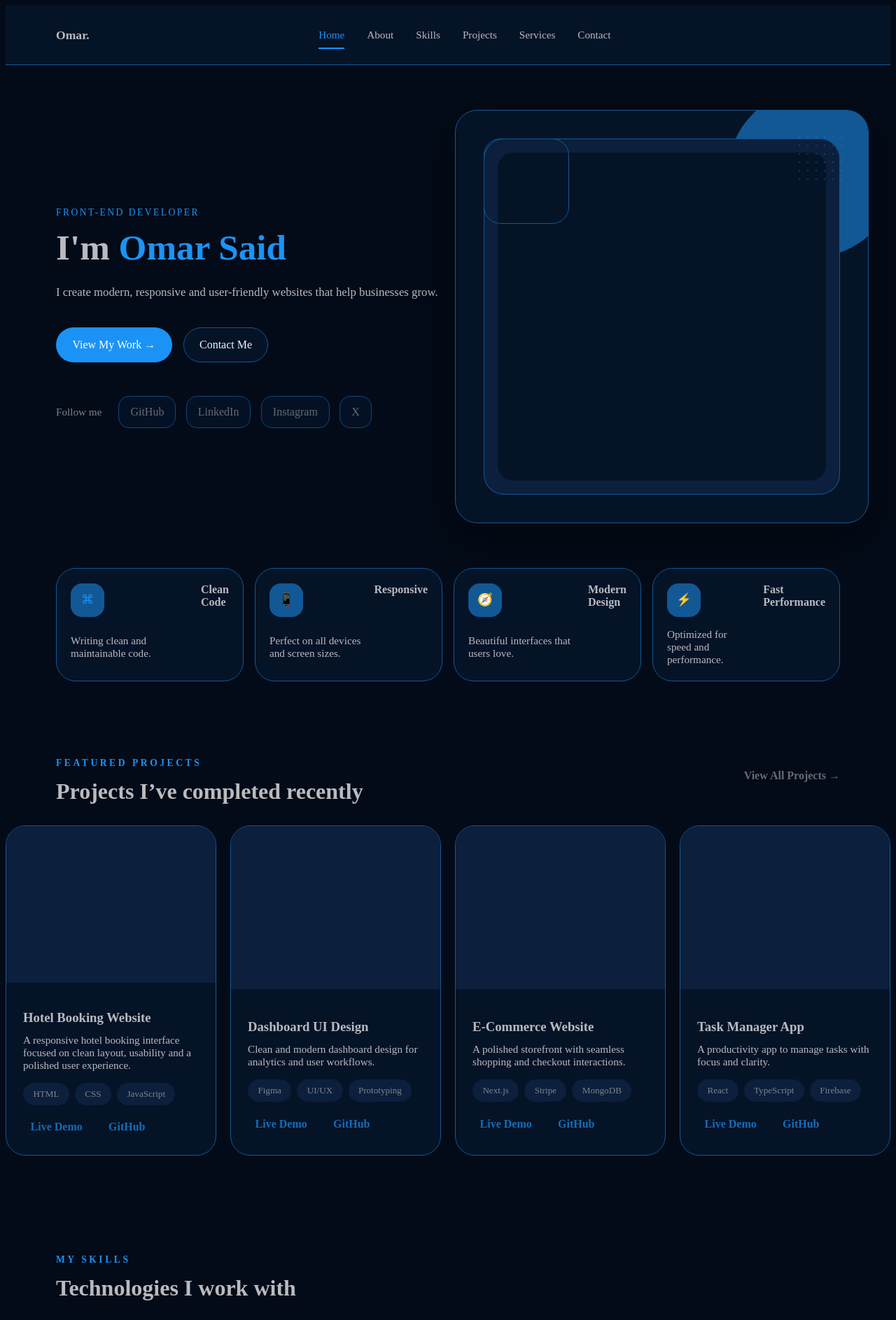
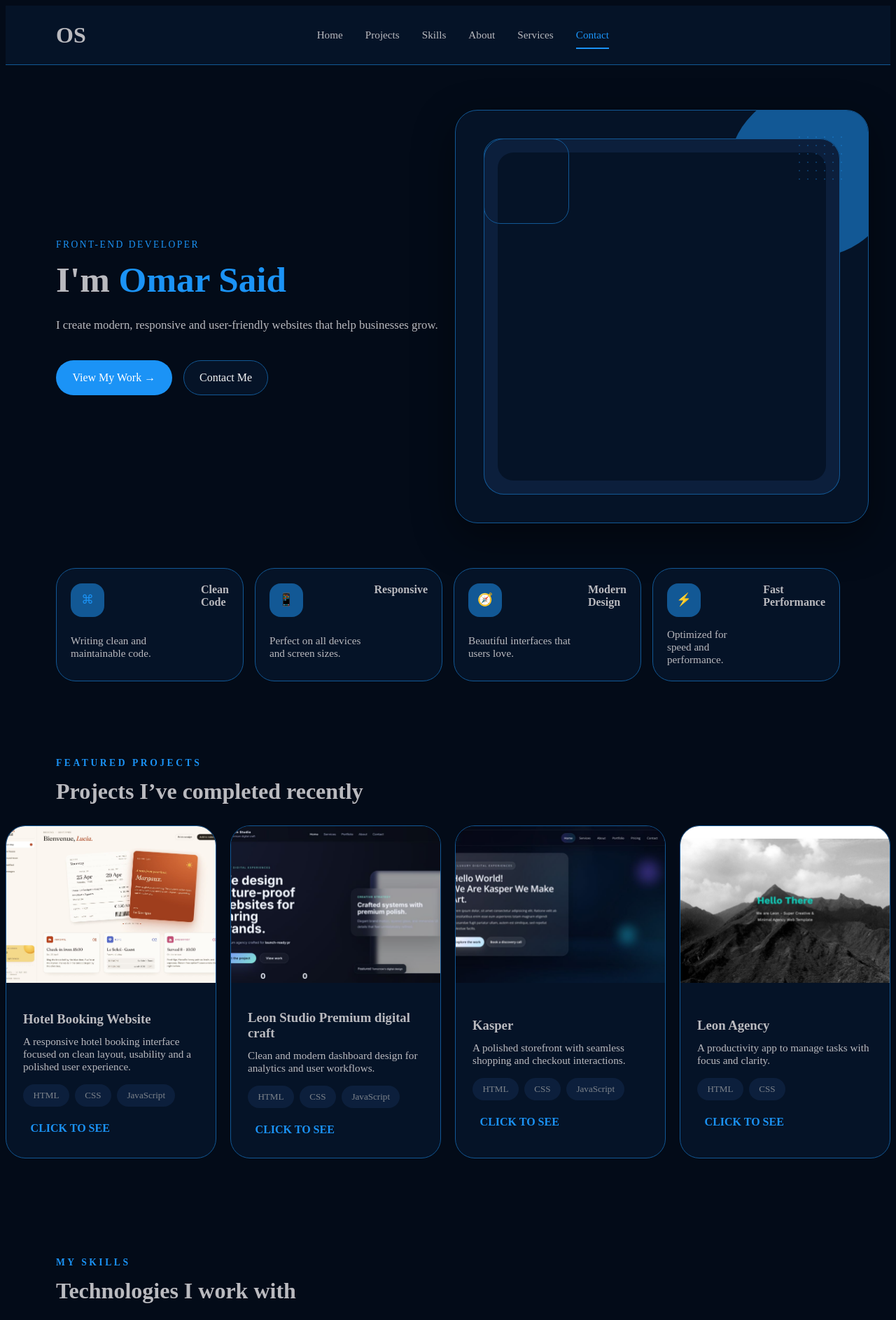
Before and after one commit to Omar-said-777/Omar_Said_Protofolio, a plain HTML site: page index.html in a window 1280 px wide. Shown: the top 1887 px of the page at 70% size. Drawn offline with Linux system fonts and the light colour scheme.

Commit message:
Add projects

```diff
--- a/css/style.css
+++ b/css/style.css
@@ -93,6 +93,7 @@ body,
 
 .brand {
     justify-self: start;
+    font-size: 32px;
 }
 
 .main-nav {
@@ -473,15 +474,25 @@ body,
 .project-image {
     width: 100%;
     aspect-ratio: 4 / 3;
-    background-size: cover;
-    background-position: center;
+    overflow: hidden;
+    background: var(--surface-soft);
     border-radius: 1.5rem 1.5rem 0 0;
 }
 
-.project-image-1 {
-    background: var(--surface-soft);
+.project-image img {
+    display: block;
+    width: 100%;
+    height: 100%;
+    object-fit: cover;
+    object-position: center;
 }
 
+.project-image-1 {
+    /* background: var(--surface-soft); */
+    /* background-image: url(../assets/images/desktop-design.jpg); */
+}
+
+/*
 .project-image-2 {
     background: var(--surface-soft);
 }
@@ -492,7 +503,7 @@ body,
 
 .project-image-4 {
     background: var(--surface-soft);
-}
+} */
 
 .project-copy {
     padding: 1.4rem 1.5rem 1.5rem;
@@ -636,7 +647,7 @@ body,
 }
 
 .contact-section {
-    padding: 4rem 0;
+    padding: 6rem 0;
     background: linear-gradient(135deg, var(--surface) 0%, var(--surface-soft) 100%);
 }
 
@@ -926,7 +937,7 @@ body,
 
     .nav-link {
         display: inline-block;
-        min-height: 44px;
+        /* min-height: 44px; */
         padding: 0.65rem 0;
         font-size: 1rem;
     }
--- a/index.html
+++ b/index.html
@@ -12,15 +12,15 @@
 <body>
     <header class="site-header">
         <div class="container header-inner">
-            <a href="#home" class="brand">Omar.</a>
+            <a href="#home" class="brand">OS</a>
             <button class="menu-toggle" aria-label="Toggle navigation" aria-controls="primary-navigation"
                 aria-expanded="false">☰</button>
             <nav class="main-nav" aria-label="Primary navigation">
                 <ul id="primary-navigation" class="nav-list">
                     <li><a href="#home" class="nav-link active">Home</a></li>
+                    <li><a href="#projects" class="nav-link">Projects</a></li>
+                    <li><a href="#skills" class="nav-link">Skills</a></li>
                     <li><a href="#about" class="nav-link">About</a></li>
-                    <li><a href="#skills" class="nav-link">Skills</a></li>
-                    <li><a href="#projects" class="nav-link">Projects</a></li>
                     <li><a href="#services" class="nav-link">Services</a></li>
                     <li><a href="#contact" class="nav-link">Contact</a></li>
                 </ul>
@@ -39,15 +39,6 @@
                     <div class="hero-actions">
                         <a href="#projects" class="button button-primary">View My Work →</a>
                         <a href="#contact" class="button button-outline">Contact Me</a>
-                    </div>
-                    <div class="hero-socials">
-                        <span class="social-label">Follow me</span>
-                        <div class="social-links">
-                            <span class="social-item link-disabled" title="Not available">GitHub</span>
-                            <span class="social-item link-disabled" title="Not available">LinkedIn</span>
-                            <span class="social-item link-disabled" title="Not available">Instagram</span>
-                            <span class="social-item link-disabled" title="Not available">X</span>
-                        </div>
                     </div>
                 </div>
                 <div class="hero-visual">
@@ -95,11 +86,11 @@
                     <p class="section-label">Featured Projects</p>
                     <h2>Projects I’ve completed recently</h2>
                 </div>
-                <span class="section-link link-disabled" title="No additional projects">View All Projects →</span>
             </div>
             <div class="project-grid">
                 <article class="project-card reveal-item">
-                    <div class="project-image project-image-1"></div>
+                    <div class="project-image project-image-1"><img src="assets/images/desktop-design.jpg"
+                            alt="Hotel Booking Website preview"></div>
                     <div class="project-copy">
                         <h3>Hotel Booking Website</h3>
 
@@ -113,43 +104,52 @@
                             <span>CSS</span>
                             <span>JavaScript</span>
                         </div>
-                        <div class="project-links"><button class="button link-placeholder" disabled
-                                title="Link not available">Live Demo</button><button class="button link-placeholder"
-                                disabled title="Link not available">GitHub</button></div>
-                    </div>
+                        <div class="project-links"><button class="button link-placeholder"><a
+                                    href="https://hotel-booking-confirmation-page-mai-xi.vercel.app/">CLICK TO
+                                    SEE</a></button>
+                        </div>
                 </article>
                 <article class="project-card reveal-item">
-                    <div class="project-image project-image-2"></div>
+                    <div class="project-image project-image-2"><img src="assets/images/download.png" alt=""></div>
                     <div class="project-copy">
-                        <h3>Dashboard UI Design</h3>
+                        <h3>Leon Studio Premium digital craft</h3>
                         <p>Clean and modern dashboard design for analytics and user workflows.</p>
-                        <div class="project-tags"><span>Figma</span><span>UI/UX</span><span>Prototyping</span></div>
-                        <div class="project-links"><button class="button link-placeholder" disabled
-                                title="Link not available">Live Demo</button><button class="button link-placeholder"
-                                disabled title="Link not available">GitHub</button></div>
-                    </div>
+                        <div class="project-tags">
+                            <span>HTML</span>
+                            <span>CSS</span>
+                            <span>JavaScript</span>
+                        </div>
+                        <div class="project-links"><button class="button link-placeholder"><a
+                                    href="https://leon-studio-q5w1hr0vf-omar-said.vercel.app/">CLICK TO SEE</a></button>
+                        </div>
                 </article>
                 <article class="project-card reveal-item">
-                    <div class="project-image project-image-3"></div>
+                    <div class="project-image project-image-3"><img src="assets/images/download (1).png" alt="kasper">
+                    </div>
                     <div class="project-copy">
-                        <h3>E-Commerce Website</h3>
+                        <h3>Kasper</h3>
                         <p>A polished storefront with seamless shopping and checkout interactions.</p>
-                        <div class="project-tags"><span>Next.js</span><span>Stripe</span><span>MongoDB</span></div>
-                        <div class="project-links"><button class="button link-placeholder" disabled
-                                title="Link not available">Live Demo</button><button class="button link-placeholder"
-                                disabled title="Link not available">GitHub</button></div>
-                    </div>
+                        <div class="project-tags">
+                            <span>HTML</span>
+                            <span>CSS</span>
+                            <span>JavaScript</span>
+                        </div>
+                        <div class="project-links"><button class="button link-placeholder"><a
+                                    href="https://kasper-blond-alpha.vercel.app/">CLICK TO SEE</a></button>
+                        </div>
                 </article>
                 <article class="project-card reveal-item">
-                    <div class="project-image project-image-4"></div>
+                    <div class="project-image project-image-4"><img src="assets/images/download (2).png" alt=""></div>
                     <div class="project-copy">
-                        <h3>Task Manager App</h3>
+                        <h3>Leon Agency</h3>
                         <p>A productivity app to manage tasks with focus and clarity.</p>
-                        <div class="project-tags"><span>React</span><span>TypeScript</span><span>Firebase</span></div>
-                        <div class="project-links"><button class="button link-placeholder" disabled
-                                title="Link not available">Live Demo</button><button class="button link-placeholder"
-                                disabled title="Link not available">GitHub</button></div>
-                    </div>
+                        <div class="project-tags">
+                            <span>HTML</span>
+                            <span>CSS</span>
+                        </div>
+                        <div class="project-links"><button class="button link-placeholder"><a
+                                    href="https://project-one-coral-xi.vercel.app/">CLICK TO SEE</a></button>
+                        </div>
                 </article>
             </div>
         </section>
@@ -192,9 +192,15 @@
                 <article class="about-card reveal-item">
                     <p class="section-label">About Me</p>
                     <h2>Passionate Front-End Developer</h2>
-                    <p>I'm a passionate Front-End Developer who loves building beautiful, functional and user-focused
-                        websites.</p>
-                    <p>I focus on clean code, responsive design, performance and great user experience.</p>
+                    <p>
+                        I'm a CS student specializing in Aviation Systems and a Front-End Developer.
+                        I work with HTML, CSS, and JavaScript, building websites and improving my skills
+                        with every project I create.
+                    </p>
+
+                    <p>
+                        I focus on clean code, responsive design, performance, and a great user experience.
+                    </p>
                     <a href="#contact" class="section-link">More About Me →</a>
                 </article>
                 <article class="experience-card reveal-item">
@@ -205,7 +211,7 @@
                         <h3>Front-End Development</h3>
                         <p>
                             Building responsive websites, improving my JavaScript skills,
-                            and working on real-world projects.
+                            and working on real projects.
                         </p>
                     </div>
 
@@ -224,8 +230,8 @@
                     <h3>Building with purpose</h3>
 
                     <blockquote>
-                        I focus on clean code, responsive layouts, performance,
-                        and creating interfaces that are simple and enjoyable to use.
+                        I focus on writing clean code and building responsive websites that look good, work smoothly,
+                        and are easy to use.
                     </blockquote>
 
                     <div class="testimonial-meta">
--- a/js/script.js
+++ b/js/script.js
@@ -49,6 +49,12 @@ if (menuToggle && navList) {
 navLinks.forEach((link) => {
     link.addEventListener('click', () => {
         setMenuState(false);
+
+        navLinks.forEach((item) => {
+            item.classList.remove('active');
+        });
+
+        link.classList.add('active');
     });
 });
 
@@ -57,59 +63,70 @@ navLinks.forEach((link) => {
 // Active Navigation
 // ================================
 
+// ================================
+// Active Navigation
+// ================================
+
 const sections = document.querySelectorAll('section[id]');
-
-const sectionLinks = new Map();
-
-navLinks.forEach((link) => {
-    const href = link.getAttribute('href');
-
-    if (href && href.startsWith('#')) {
-        sectionLinks.set(href.substring(1), link);
-    }
-});
-
 const header = document.querySelector('.site-header');
 
-const getHeaderHeight = () => {
-    return header ? header.offsetHeight : 84;
-};
+function updateActiveNav() {
+    const headerHeight = header ? header.offsetHeight : 84;
+    const scrollPosition = window.scrollY + headerHeight + 80;
 
-const sectionObserver = new IntersectionObserver(
-    (entries) => {
-        const visibleSections = entries
-            .filter((entry) => entry.isIntersecting)
-            .sort(
-                (a, b) =>
-                    Math.abs(a.boundingClientRect.top - getHeaderHeight()) -
-                    Math.abs(b.boundingClientRect.top - getHeaderHeight())
-            );
+    let currentSection = null;
 
-        if (!visibleSections.length) return;
+    sections.forEach((section) => {
+        const sectionTop = section.offsetTop;
+        const sectionBottom = sectionTop + section.offsetHeight;
 
-        const activeSection = visibleSections[0].target;
+        if (
+            scrollPosition >= sectionTop &&
+            scrollPosition < sectionBottom
+        ) {
+            currentSection = section;
+        }
+    });
 
-        navLinks.forEach((link) => {
-            link.classList.remove('active');
-        });
+    // If we're at the bottom of the page,
+    // make the last section active.
+    if (
+        window.innerHeight + window.scrollY >=
+        document.documentElement.scrollHeight - 10
+    ) {
+        currentSection = sections[sections.length - 1];
+    }
 
-        const activeLink = sectionLinks.get(activeSection.id);
+    navLinks.forEach((link) => {
+        link.classList.remove('active');
+    });
+
+    if (currentSection) {
+        const activeLink = document.querySelector(
+            `.nav-link[href="#${currentSection.id}"]`
+        );
 
         if (activeLink) {
             activeLink.classList.add('active');
         }
-    },
-    {
-        root: null,
-        rootMargin: `-${getHeaderHeight()}px 0px -50% 0px`,
-        threshold: 0
     }
-);
+}
 
-sections.forEach((section) => {
-    sectionObserver.observe(section);
+let ticking = false;
+
+window.addEventListener('scroll', () => {
+    if (!ticking) {
+        window.requestAnimationFrame(() => {
+            updateActiveNav();
+            ticking = false;
+        });
+
+        ticking = true;
+    }
 });
 
+// Set the correct active link on page load
+updateActiveNav();
 
 // ================================
 // Scroll Reveal
```
Also changed, not shown: assets/images/desktop-design.jpg (added), assets/images/download (1).png (added), assets/images/download (2).png (added), assets/images/download.png (added).
